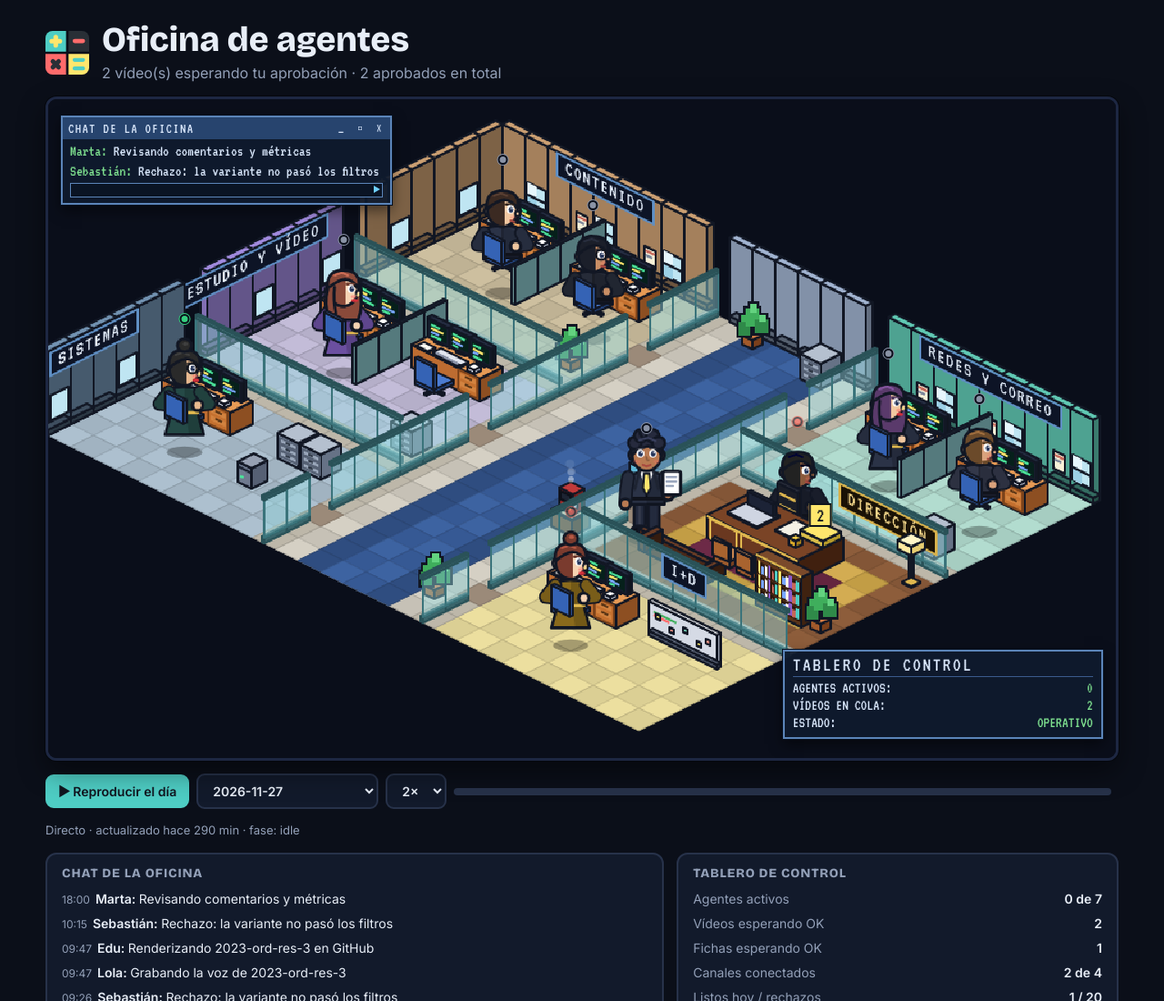
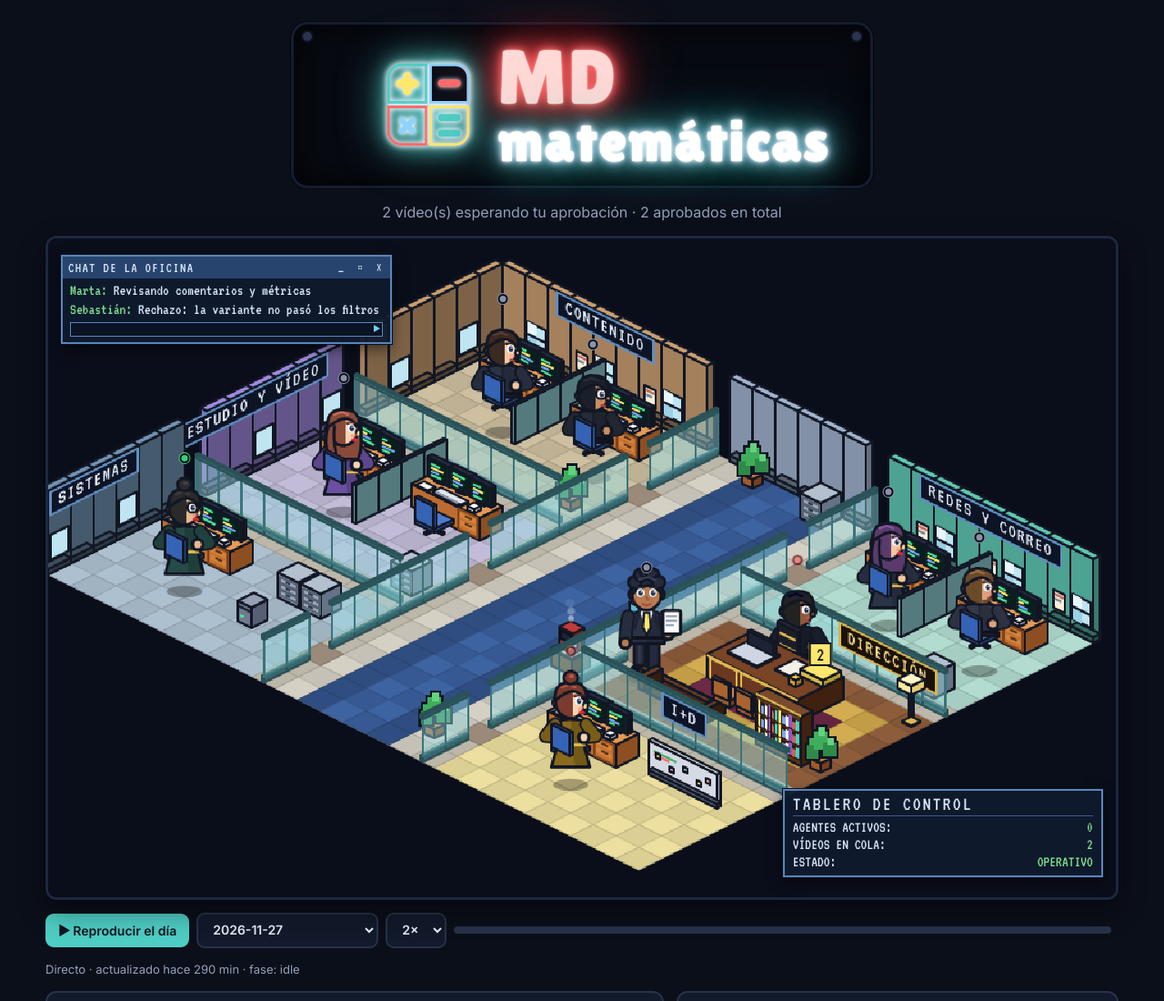
Before and after one commit to mdmatematicasweb/oficina-agentes, a plain HTML site: page index.html in a window 1280 px wide. Shown: the top 1100 px of the page at 91% size. Drawn offline with nearby package versions, Linux system fonts and the light colour scheme; animation ran at ten frames a second.

Commit message:
feat: cabecera de neón MDmatemáticas en lugar del título
Co-Authored-By: Claude Sonnet 5.5 <noreply@anthropic.com>
Claude-Session: https://claude.ai/code/session_011HiZDNYYUGfNuUdRFFHRAR

```diff
--- a/index.html
+++ b/index.html
@@ -1,14 +1,26 @@
 <!doctype html>
 <html lang="es"><head><meta charset="utf-8"><meta name="viewport" content="width=device-width,initial-scale=1">
-<title>Oficina de agentes · MD Matemáticas</title>
-<link rel="stylesheet" href="https://fonts.googleapis.com/css2?family=VT323&family=Bricolage+Grotesque:wght@700;800&family=Inter:wght@400;600&display=swap">
+<title>MDmatemáticas</title>
+<link rel="stylesheet" href="https://fonts.googleapis.com/css2?family=VT323&family=Lilita+One&family=Bricolage+Grotesque:wght@700;800&family=Inter:wght@400;600&display=swap">
 <style>
 :root{--bg:#0b0f19;--fg:#e8eef7;--muted:#93a0b8;--card:#121a2b;--line:#27324a;--mint:#4ECDC4;--sun:#FFE66D;--coral:#FF6B6B;--navy:#292F36;color-scheme:dark}
 *{box-sizing:border-box}
 body{margin:0;background:var(--bg);color:var(--fg);font:16px/1.5 Inter,system-ui,sans-serif;padding:24px 16px}
 main{max-width:1180px;margin:0 auto;display:flex;flex-direction:column;gap:14px}
-.head{display:flex;align-items:center;gap:14px}
-.head svg{width:48px;height:48px;flex:none}
+.head{display:flex;flex-direction:column;align-items:center;gap:10px;text-align:center}
+.neon{position:relative;display:flex;align-items:center;gap:clamp(12px,3vw,28px);padding:18px clamp(18px,4vw,44px);border-radius:18px;background:#070a12;border:3px solid #141c30;box-shadow:inset 0 0 40px rgba(0,0,0,.8),0 0 0 1px #05070d}
+.neon:before,.neon:after{content:"";position:absolute;width:10px;height:10px;border-radius:50%;background:#2a3350;top:8px;box-shadow:0 0 0 2px #0c1120}.neon:before{left:10px}.neon:after{right:10px}
+.neon svg{width:clamp(56px,10vw,96px);height:auto;flex:none;overflow:visible;filter:drop-shadow(0 0 3px currentColor) drop-shadow(0 0 10px #4ECDC4) drop-shadow(0 0 22px rgba(78,205,196,.55));animation:encender 1.2s steps(1) both,zum 7s 1.2s infinite}
+.neon svg path{filter:drop-shadow(0 0 4px currentColor)}
+.rot{display:flex;flex-direction:column;align-items:flex-start;line-height:.9}
+.rot b,.rot span{font:400 clamp(34px,8vw,84px)/.95 "Lilita One","Bricolage Grotesque",Inter,sans-serif;letter-spacing:.02em}
+.rot b{color:#ffd9d6;text-shadow:0 0 2px #fff,0 0 8px #FF6B6B,0 0 18px #FF6B6B,0 0 36px #ff3b3b,0 0 70px rgba(255,59,59,.8);animation:encender 1.2s .2s steps(1) both}
+.rot span{color:#fff;text-shadow:0 0 2px #fff,0 0 7px #fff,0 0 16px #8fd3ff,0 0 34px #4ECDC4,0 0 64px rgba(78,205,196,.7);animation:encender 1.2s .5s steps(1) both,zum 9s 2s infinite}
+.rot span{font-size:clamp(26px,6.2vw,64px)}
+@keyframes encender{0%{opacity:.08}8%{opacity:1}14%{opacity:.1}22%{opacity:.9}28%{opacity:.15}40%,100%{opacity:1}}
+@keyframes zum{0%,92%,100%{opacity:1}93%{opacity:.55}94%{opacity:1}96%{opacity:.7}97%{opacity:1}}
+@media(prefers-reduced-motion:reduce){.neon svg,.rot b,.rot span{animation:none}}
+@media(max-width:520px){.neon{flex-direction:column;gap:8px}.rot{align-items:center}}
 h1{font:800 clamp(26px,4.6vw,38px)/1.05 "Bricolage Grotesque",Inter,sans-serif;margin:0}
 h1 span{color:var(--coral)}
 .sub{color:var(--muted);margin:4px 0 0}
@@ -53,8 +65,13 @@ h1 span{color:var(--coral)}
 .legend{display:flex;flex-wrap:wrap;gap:6px 18px;font-size:13px;color:var(--muted)}.legend b{color:var(--fg)}
 </style></head><body><main>
 <div class="head">
- <svg viewBox="0 0 123 123" role="img" aria-label="MD Matemáticas"><path d="M20 0H58V58H0V20A20 20 0 0 1 20 0Z" fill="#4ECDC4"/><path d="M65 0H103A20 20 0 0 1 123 20V58H65Z" fill="#292F36"/><path d="M0 65H58V123H20A20 20 0 0 1 0 103Z" fill="#FF6B6B"/><path d="M65 65H123V103A20 20 0 0 1 103 123H65Z" fill="#FFE66D"/><path d="M17.5 29H40.5M29 17.5V40.5" fill="none" stroke="#FFE66D" stroke-width="13" stroke-linecap="round"/><path d="M82.5 28.5H105.5" fill="none" stroke="#FF6B6B" stroke-width="12" stroke-linecap="round"/><path d="M21 86L37 102M37 86L21 102" fill="none" stroke="#292F36" stroke-width="13" stroke-linecap="round"/><path d="M82 81.5H106M82 105.5H106" fill="none" stroke="#4ECDC4" stroke-width="11" stroke-linecap="round"/></svg>
- <div><h1>Oficina de agentes</h1><p class="sub" id="resumen">Cargando estado…</p></div>
+ <div class="neon" role="img" aria-label="MD Matemáticas">
+  <i class="tube t1"></i><i class="tube t2"></i>
+  <svg viewBox="-6 -6 135 135" role="img" aria-label="MD Matemáticas"><path d="M20 0H58V58H0V20A20 20 0 0 1 20 0Z" fill="none" stroke="#4ECDC4" stroke-width="4"/><path d="M65 0H103A20 20 0 0 1 123 20V58H65Z" fill="#0b0f19" stroke="#8fd3ff" stroke-width="4"/><path d="M0 65H58V123H20A20 20 0 0 1 0 103Z" fill="none" stroke="#FF6B6B" stroke-width="4"/><path d="M65 65H123V103A20 20 0 0 1 103 123H65Z" fill="none" stroke="#FFE66D" stroke-width="4"/><path d="M17.5 29H40.5M29 17.5V40.5" fill="none" stroke="#FFE66D" stroke-width="13" stroke-linecap="round"/><path d="M82.5 28.5H105.5" fill="none" stroke="#FF6B6B" stroke-width="12" stroke-linecap="round"/><path d="M21 86L37 102M37 86L21 102" fill="none" stroke="#8fd3ff" stroke-width="9" stroke-linecap="round"/><path d="M82 81.5H106M82 105.5H106" fill="none" stroke="#4ECDC4" stroke-width="11" stroke-linecap="round"/></svg>
+  <div class="rot"><b>MD</b><span>matemáticas</span></div>
+ </div>
+ <p class="sub" id="resumen">Cargando estado…</p>
+</div>
 </div>
 <div class="stage"><canvas id="cv"></canvas><div id="ov"></div>
  <div class="win" id="winChat"><div class="tb"><span>CHAT DE LA OFICINA</span><u>_ ▫ ×</u></div><div class="bd"><div id="wChat"></div><div class="in"></div></div></div>
```
